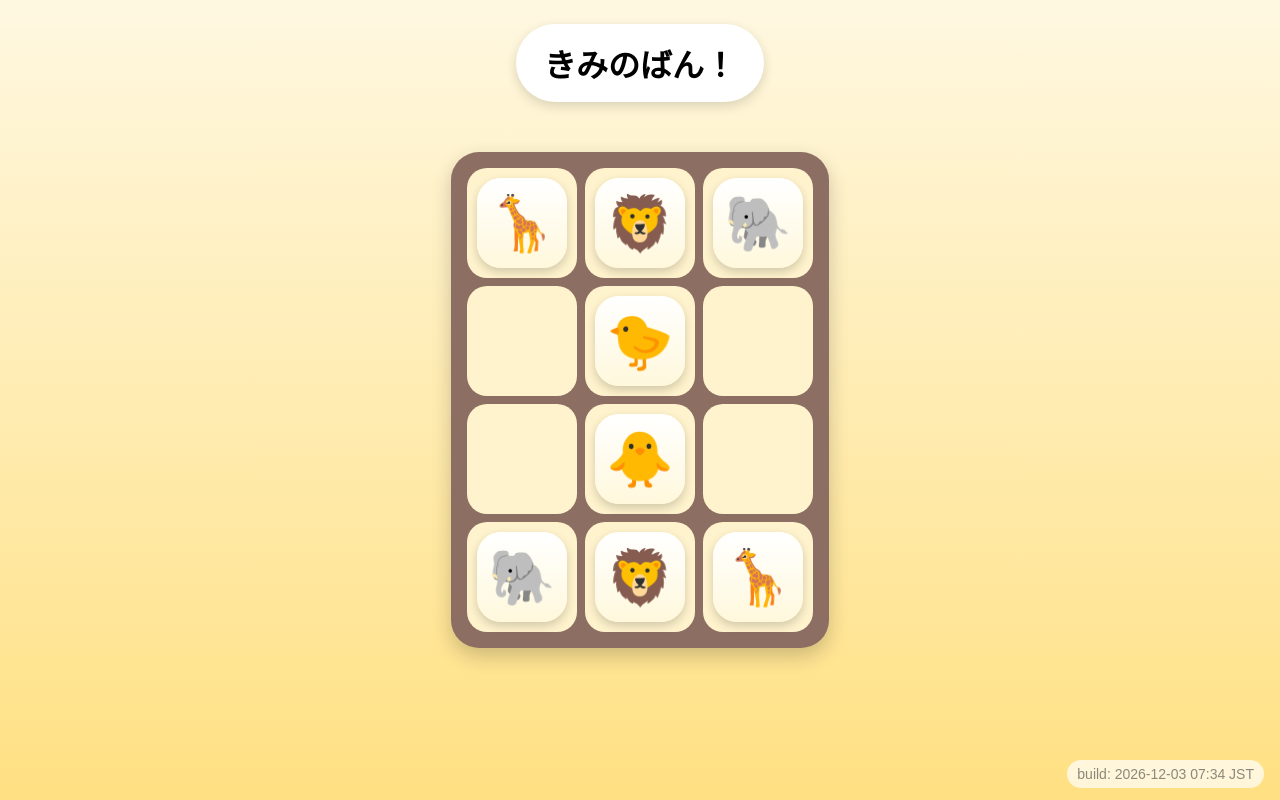
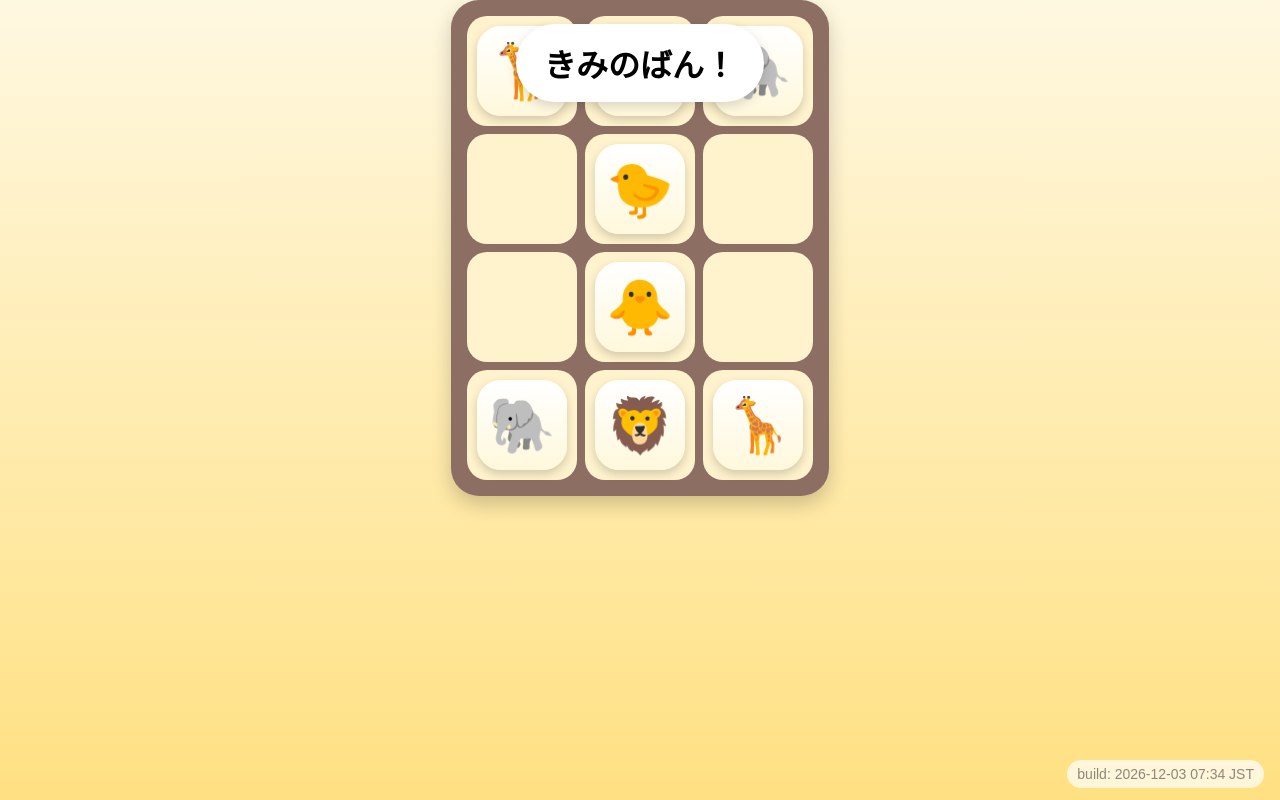
Before and after one commit to ntaokshaiyoa-afk/ivc_shogi, a website built with Vite: page index.html in a window 1280 px wide. Built offline with nearby package versions, Linux system fonts and the light colour scheme.

Commit message:
Update style.css

```diff
--- a/src/style.css
+++ b/src/style.css
@@ -30,8 +30,13 @@ body {
   height: 100%;
 
   display: flex;
-  justify-content: center;
+  flex-direction: column;
+
+  justify-content: flex-start;
   align-items: center;
+
+  padding-top:
+    env(safe-area-inset-top);
 
   position: relative;
 }
```
